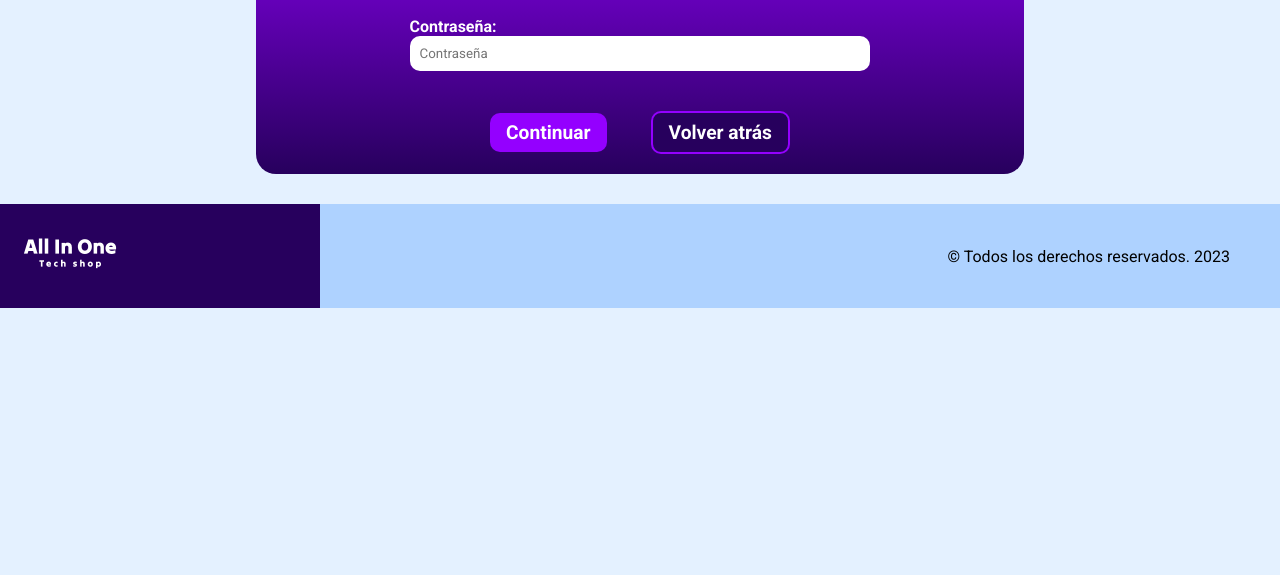
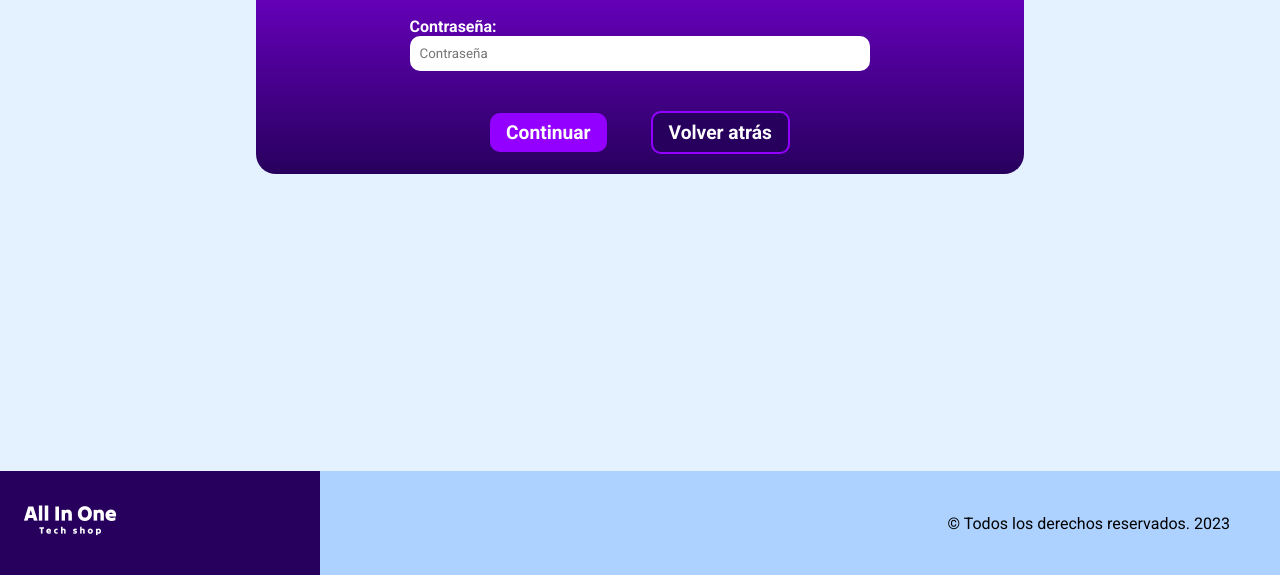
Before and after one commit to felipelondonog/All_In_One_Tech_Shop, a plain HTML site: page Views/LogIn.html in a window 1280 px wide. Shown: the part 225-800 px from the top of the page. Drawn offline with nearby package versions, Linux system fonts and the light colour scheme.

Commit message:
Footer fixed

```diff
--- a/Views/css/styles.css
+++ b/Views/css/styles.css
@@ -9,6 +9,9 @@
 
 body {
     background-color: #E4F1FF;
+    display: flex;
+    flex-direction: column;
+    height: 100vh;
 }
 
 li {
@@ -366,6 +369,7 @@ input[type="checkbox"]::before {
 }
 
 footer {
+    margin-top: auto;
     width: 100%;
     display: flex;
     background-color: #AED2FF;
```
Also changed, not shown: Views/SignIn.html (+4 -4 lines).
